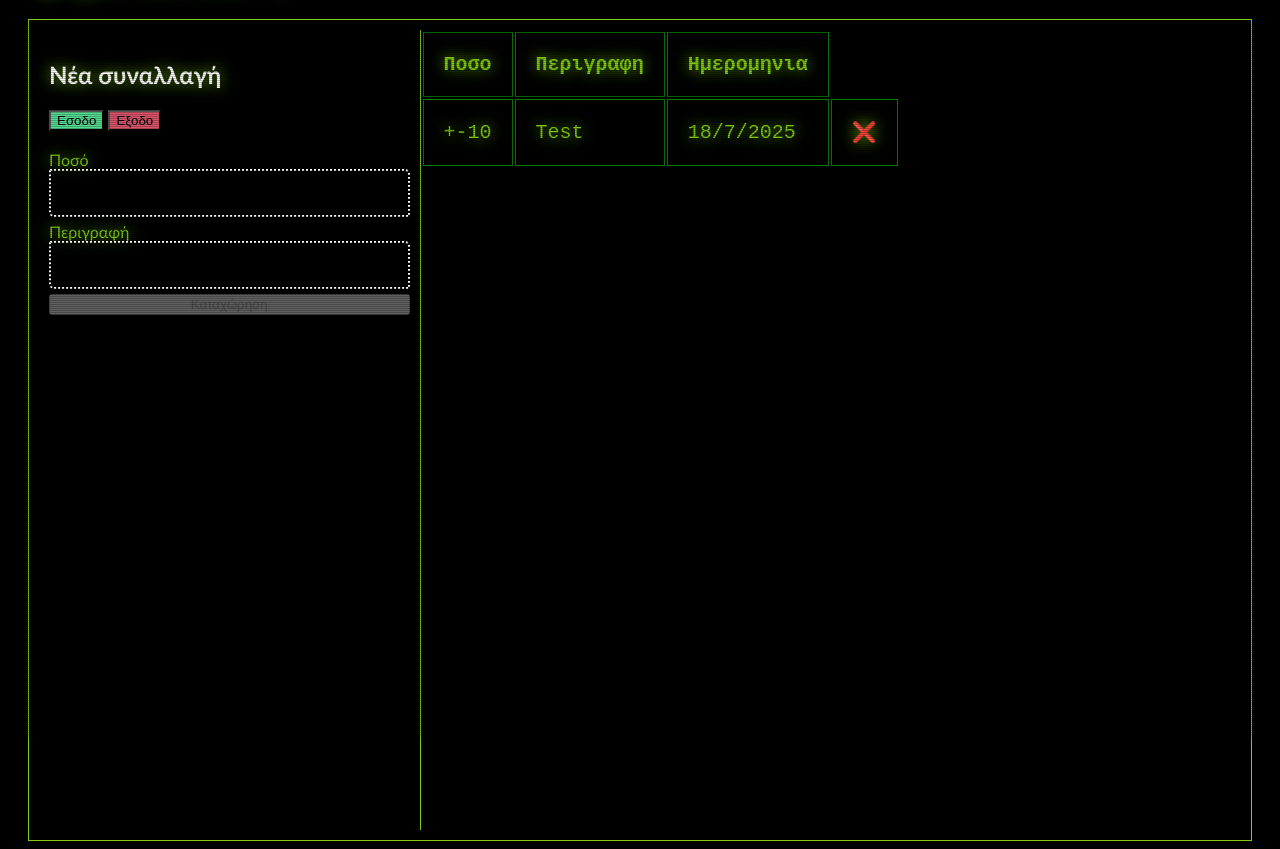
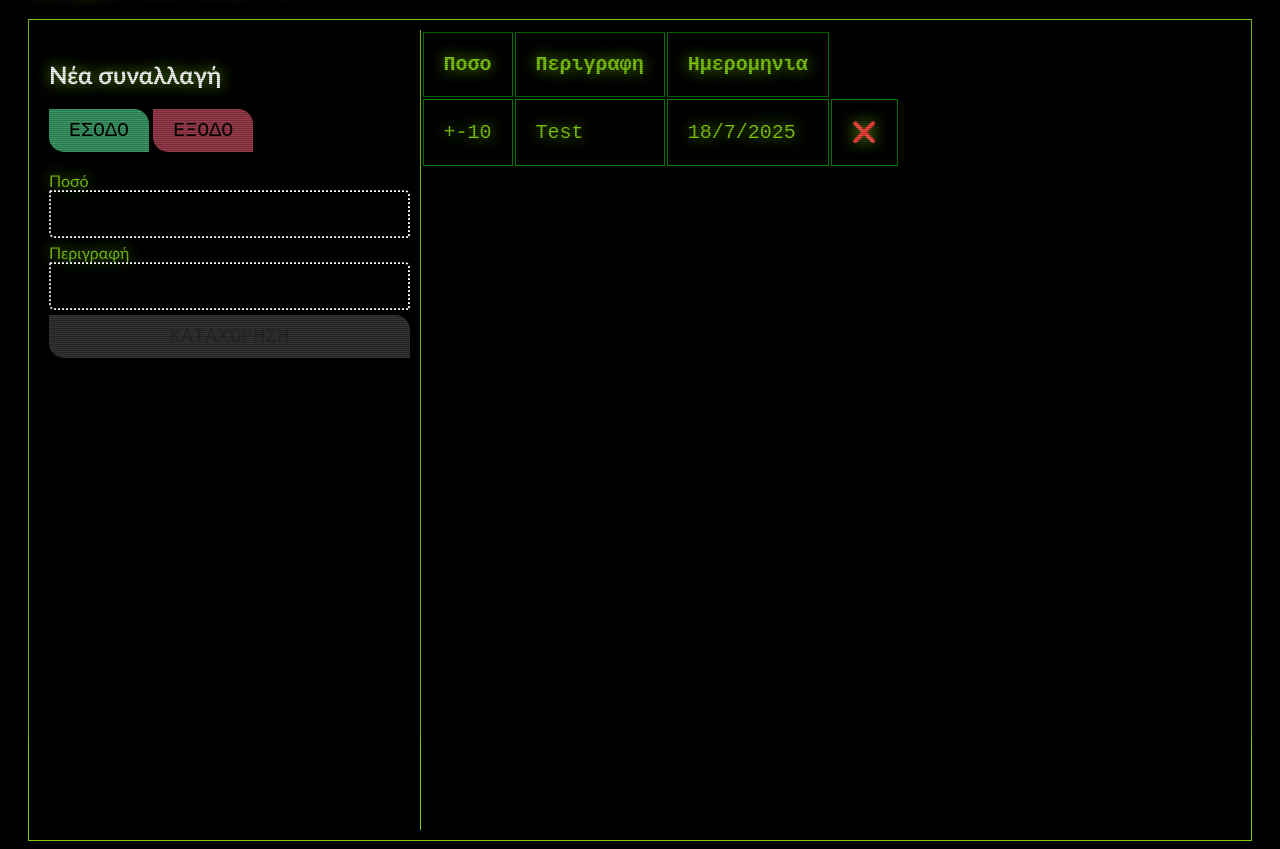
Before and after one commit to jorgexar/budget-tracker, a plain HTML site: page index.html in a window 1280 px wide. Shown: the part 63-912 px from the top of the page. Drawn offline with Linux system fonts and the light colour scheme.

Commit message:
Nothing to see here

```diff
--- a/index.html
+++ b/index.html
@@ -23,7 +23,7 @@
             </div>
             <br>
             <label for="amount">Ποσό</label>
-            <input type="number" class="transInput" name="transactionAmount" id="transactionAmount" disabled>
+            <input type="number" min=0 class="transInput" name="transactionAmount" id="transactionAmount" disabled>
             <label for="transactionComment">Περιγραφή</label>
             <input type="text" class="transInput" name="transactionComment" id="transactionComment" disabled>
 
--- a/style.css
+++ b/style.css
@@ -92,3 +92,20 @@ background: linear-gradient(90deg, rgba(0, 0, 0, 1) 0%, rgba(56, 122, 83, 1) 50%
     color:#ffffff;
     cursor: pointer;
 }
+
+button{
+    outline: none;
+    border: none;
+    font-size: 20px;
+    padding: 10px 20px;
+    font-family: monospace;
+    border-radius: 0px 15px 0px 15px;
+    cursor: pointer;
+    opacity: 0.7;;
+    text-transform: uppercase;
+}
+button:hover{
+    opacity: 1;
+    transform: translateY(-5px);
+    box-shadow: 0px 0px 5px var(--green);
+}
```
